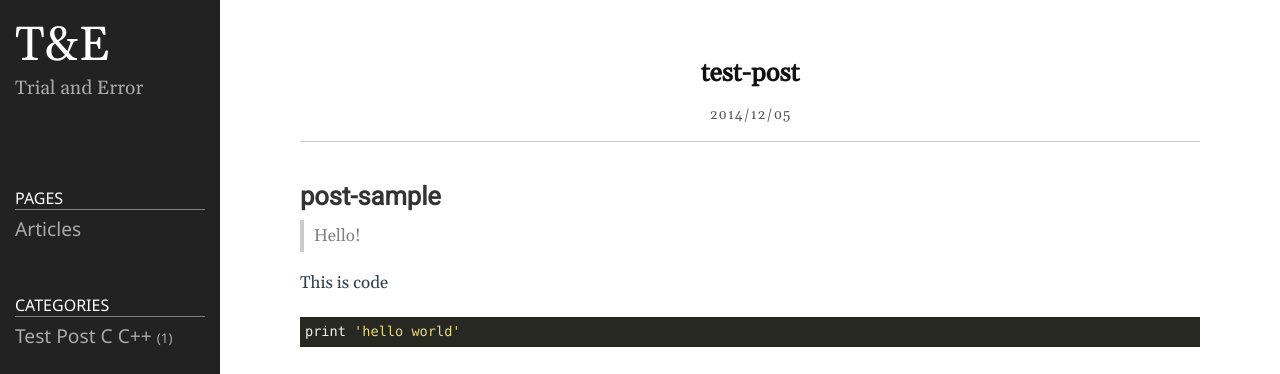
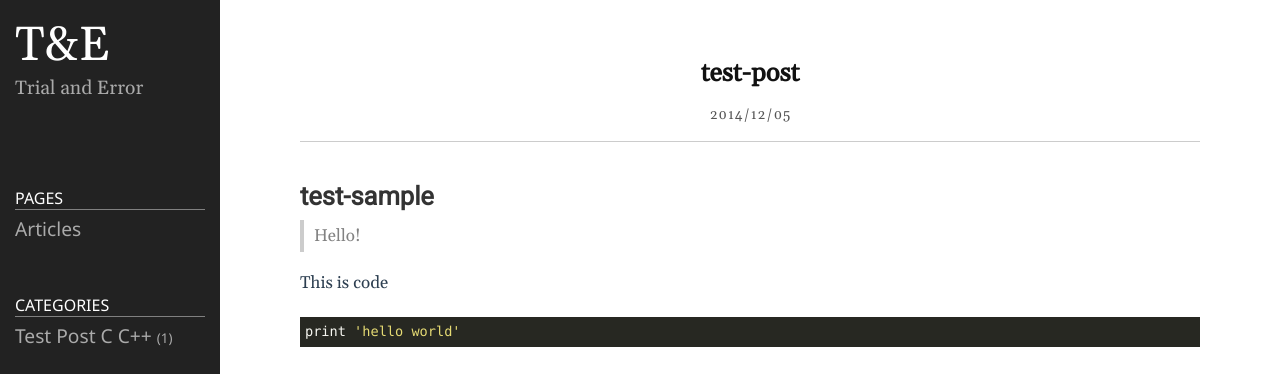
Before and after one commit to dyuk01/blog, a Jekyll site: the page built from _posts/2020-01-02-post1.markdown, in a window 1280 px wide. Shown: the top 374 px of the page. Built offline with Jekyll 4.4.1, drawn with Linux system fonts in a browser that asks for light colours.

Commit message:
Update 2020-01-02-post1.markdown

```diff
--- a/_posts/2020-01-02-post1.markdown
+++ b/_posts/2020-01-02-post1.markdown
@@ -4,7 +4,7 @@ title: test-post
 date: 05-12-2014 16:57:23 +0900
 category: test post c c++
 ---
-# post-sample
+# test-sample
 > Hello!
 
 This is code
```
